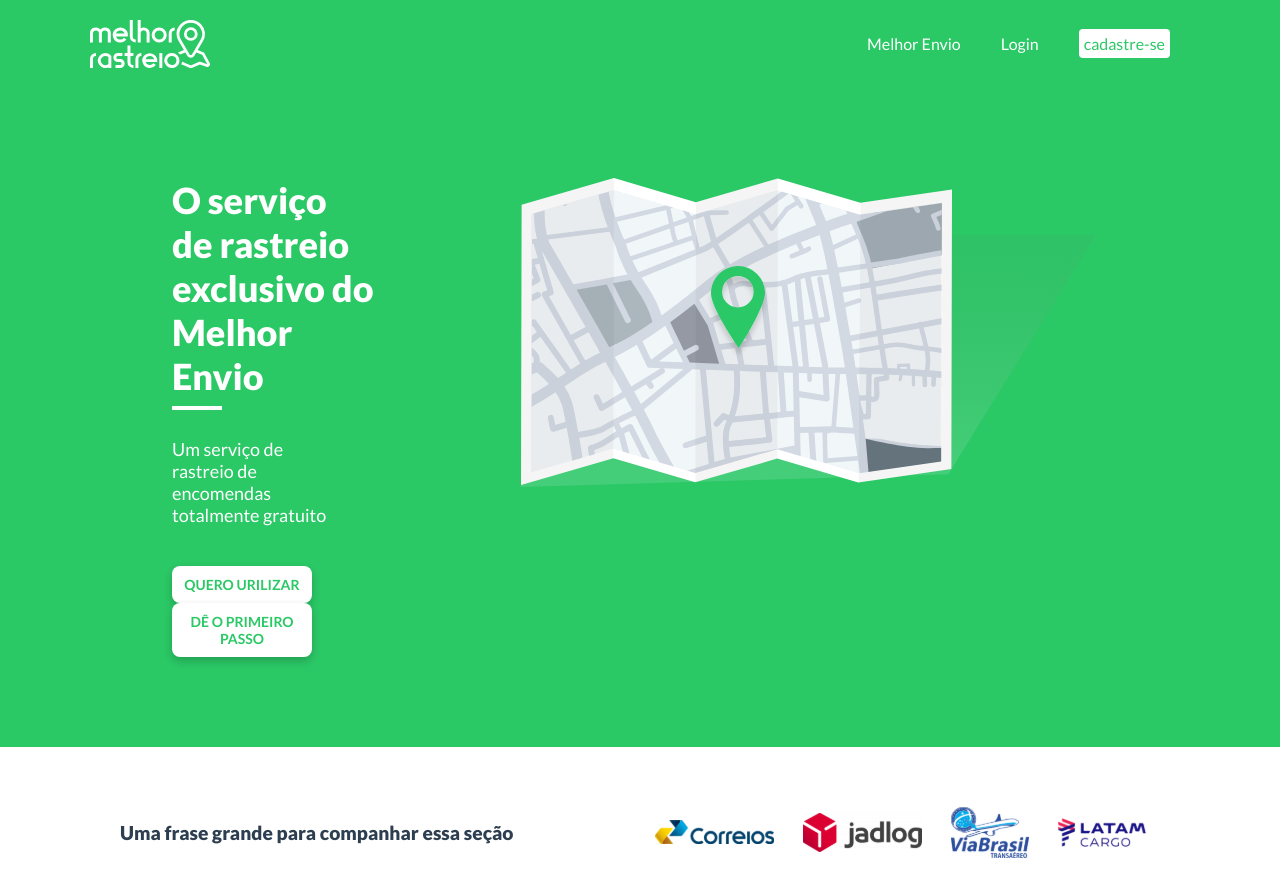
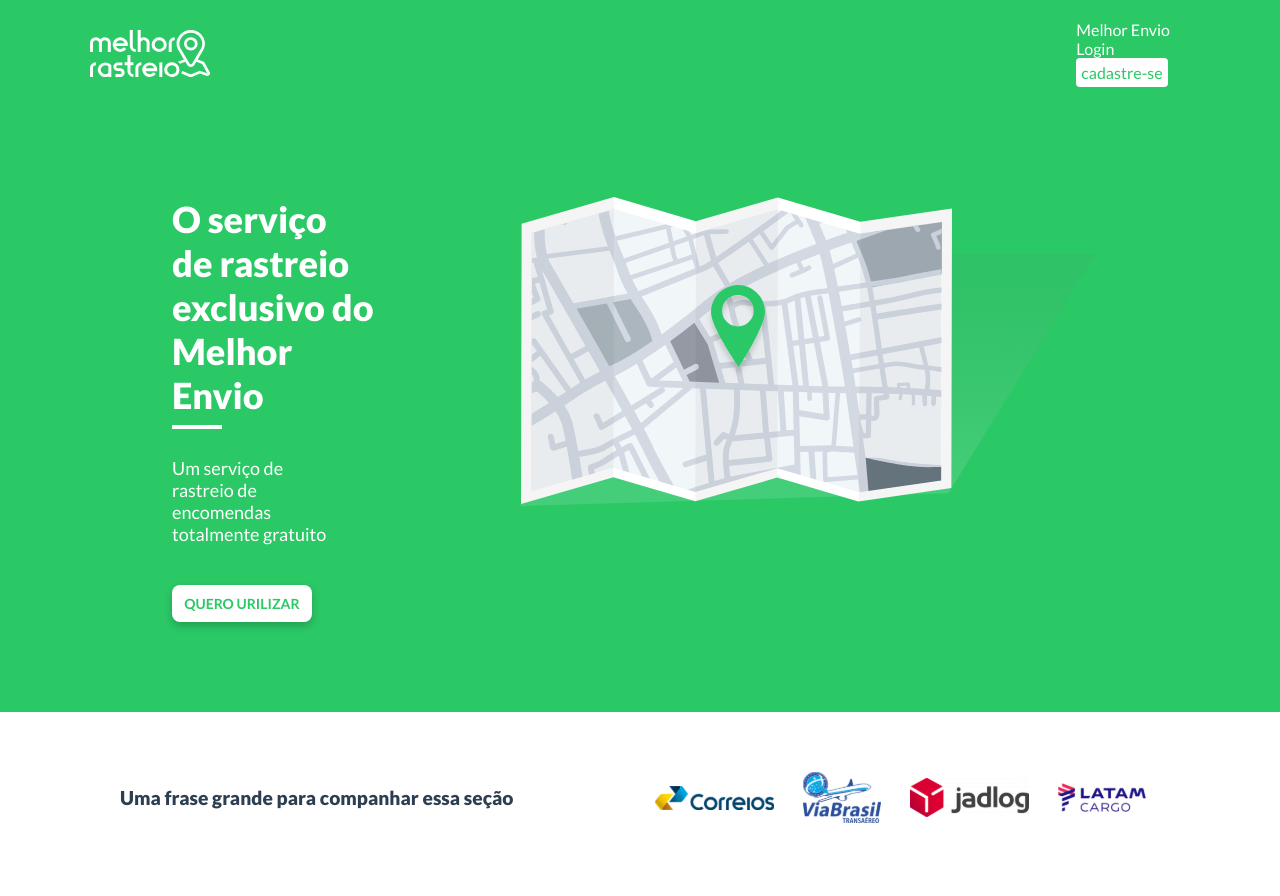
Before and after one commit to thaua97/melhor-rastreio, a Vue app: page / in a window 1280 px wide. Shown: the top 896 px of the page. Built offline with nearby package versions, Linux system fonts and the light colour scheme.

Commit message:
Edit home

```diff
--- a/src/components/Footer.vue
+++ b/src/components/Footer.vue
@@ -2,6 +2,7 @@
     <span>
         footer
             p Uma frase grande para companhar essa seção
+            p.mobile Transportadoras
             div
                 img(v-for="image in images" :src="require(`../assets/${image}.svg`)")
 
@@ -12,7 +13,7 @@ export default {
     name: 'Footer',
     data () {
         return {
-            images: ['correios', 'jadlog', 'viabr', 'latam']
+            images: ['correios', 'viabr', 'jadlog', 'latam']
         }
     }
 }
@@ -38,6 +39,20 @@ export default {
           width 100%
           font-size 1.2rem
           font-weight 900
+          display inline-block
+
+          @media screen and (min-width: 320px) and (max-width: 520px)
+            display none
+
+        p.mobile
+            display none
+
+            @media screen and (min-width: 320px) and (max-width: 520px)
+                display inline
+                width 100%
+                font-size 16px
+                text-align center
+                margin-bottom 16px
 
         div
             width 100%
@@ -55,9 +70,11 @@ export default {
                 height auto
 
                @media screen and (min-width: 320px) and (max-width: 520px)
+                    margin-top 10%
                     display grid
                     grid-template-columns auto auto
-                    padding 5px
+                    grid-row-gap 40px
+                    grid-column-gap 50px
 
 
 </style>
--- a/src/components/Header.vue
+++ b/src/components/Header.vue
@@ -51,6 +51,7 @@ export default {
                 @media screen and (min-width: 320px) and (max-width: 520px)
                     width 100%
                     margin-left 0
+                    align-items center
 
                 h1
                     text-align left
@@ -110,6 +111,29 @@ export default {
 
                     @media screen and (min-width: 320px) and (max-width: 520px)
                         display none
+
+                a.mob
+                    display none
+
+                    @media screen and (min-width: 320px) and (max-width: 520px)
+                        width 100%
+                        height 100%
+                        max-width 200px
+                        padding 10px
+                        margin-bottom 15%
+                        display block
+                        border-radius 8px
+                        box-shadow 0 4px 8px 0 rgba(0,0,0,0.2)
+                        text-decoration none
+                        text-align center
+                        font-size 14px
+                        font-weight 700
+                        color #2BC866
+                        background #fff
+                        transition box-shadow 0.2s
+
+                        &:hover
+                            box-shadow 0 4px 8px 0 rgba(0,0,0,0.4)
             img
                 margin-right 172px;
 
--- a/src/components/Toolbar.vue
+++ b/src/components/Toolbar.vue
@@ -29,9 +29,9 @@ export default {
         align-items center
 
         ul
-           display flex
+        display flex
 
-          @media screen and (min-width: 320px) and (max-width: 520px)
+           @media screen and (min-width: 320px) and (max-width: 520px)
                 display none
 
            li
```
